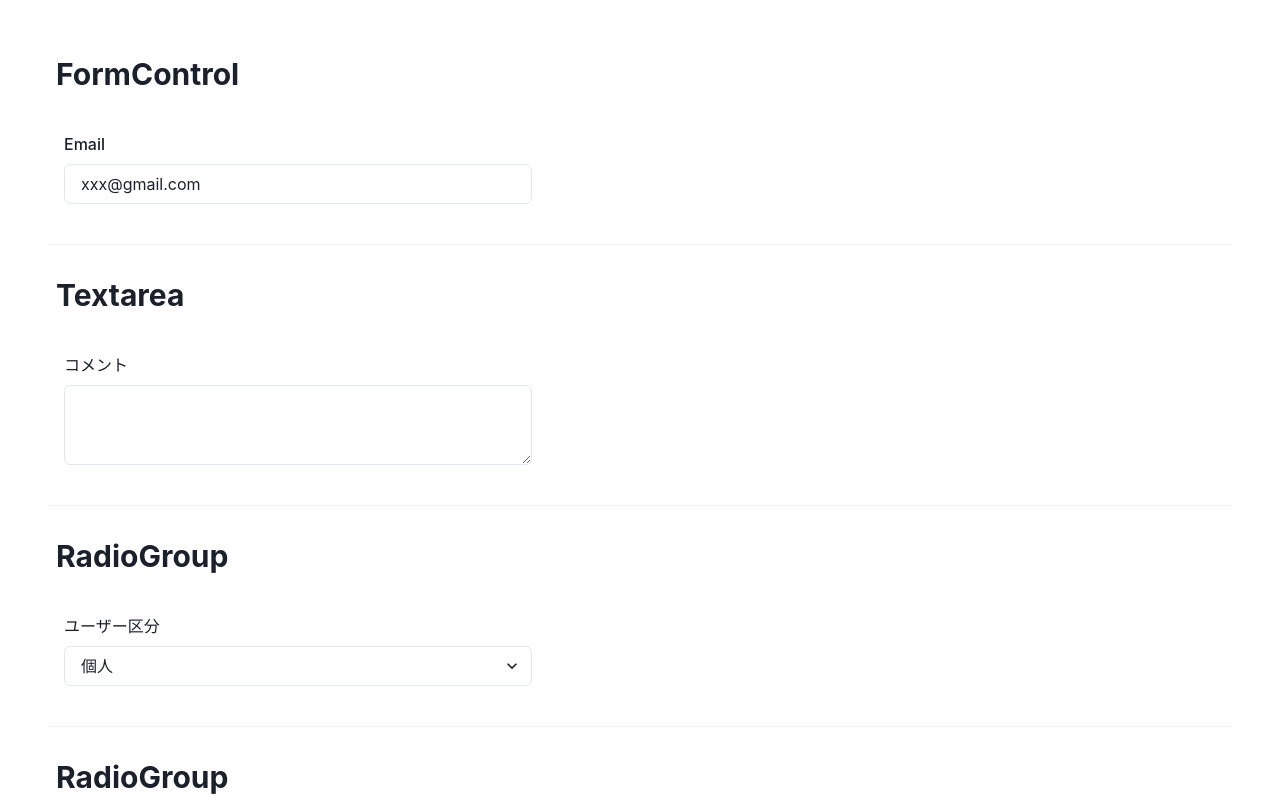
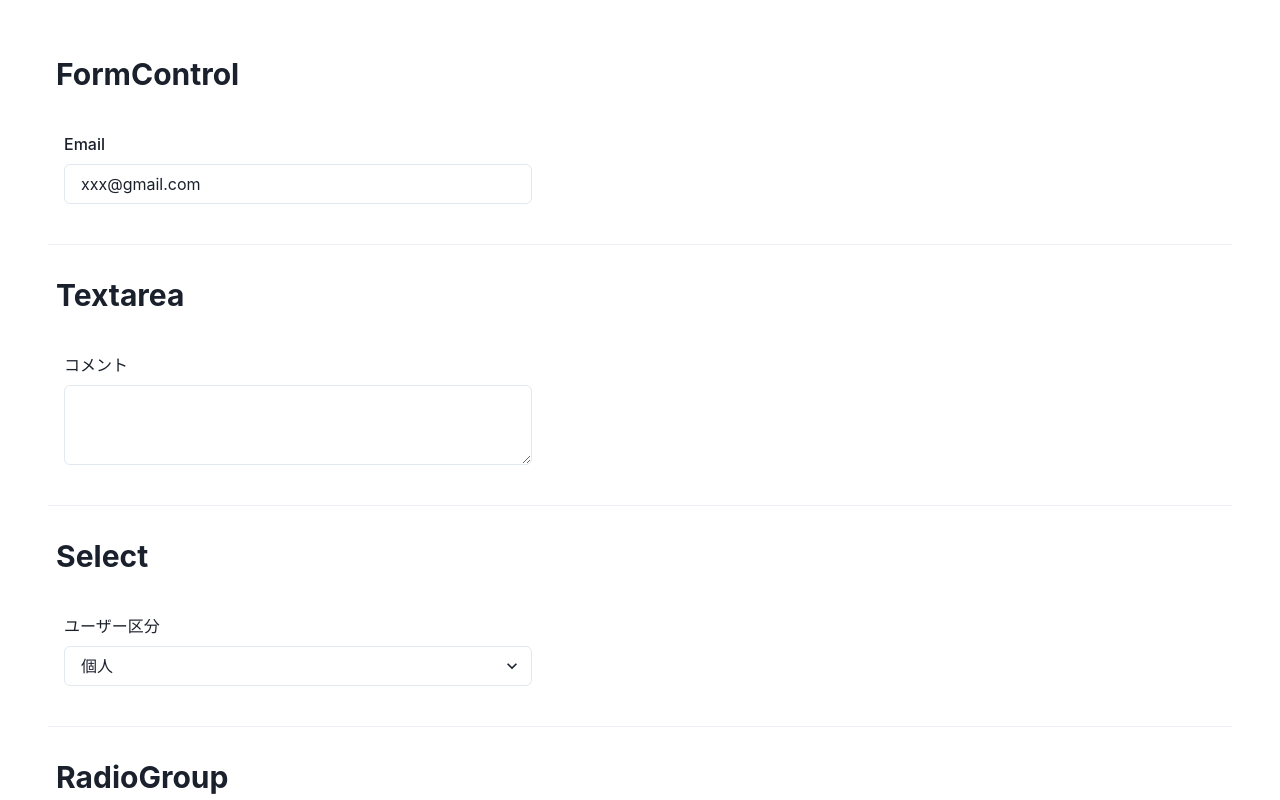
Before and after one commit to nkgrnkgr/testing-library-and-a11y, a React (Vite) app: page / in a window 1280 px wide. Shown: the top 800 px of the page. Built offline with nearby package versions, Linux system fonts and the light colour scheme.

Commit message:
タイトルの変更

```diff
--- a/src/components/SelectDisplay/index.tsx
+++ b/src/components/SelectDisplay/index.tsx
@@ -24,7 +24,7 @@
 export function SelectDisplay() {
   return (
     <>
-      <Title>RadioGroup</Title>
+      <Title>Select</Title>
       <Center p={4} w="500px">
         <Component />
       </Center>
```
